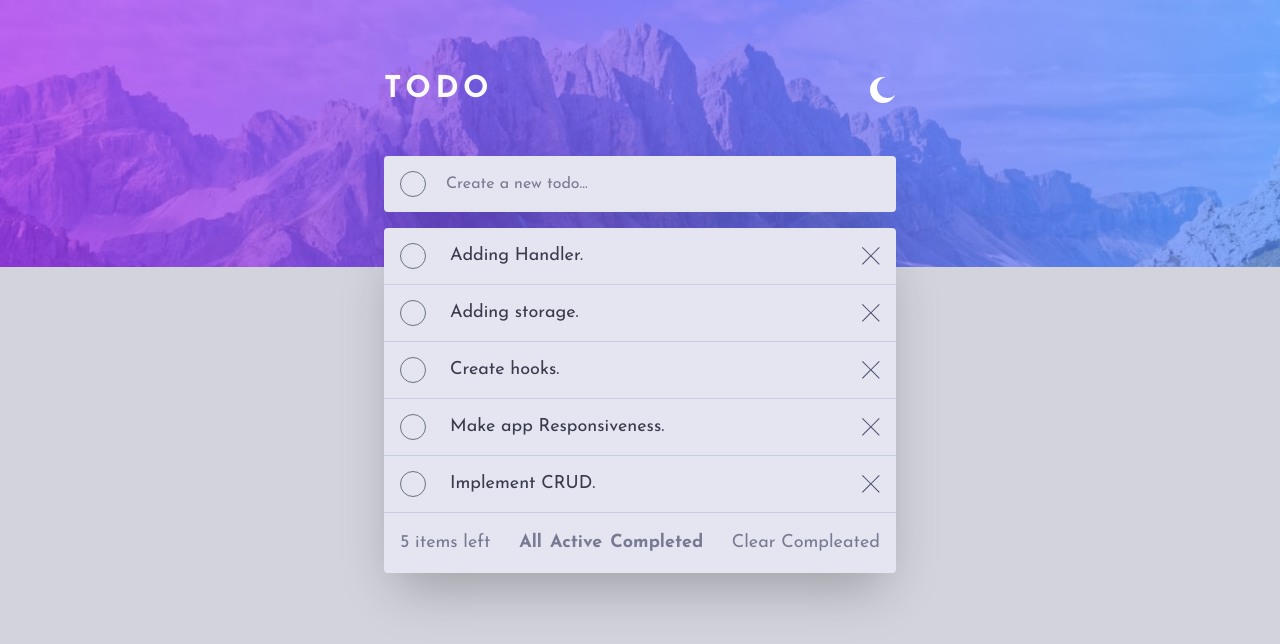
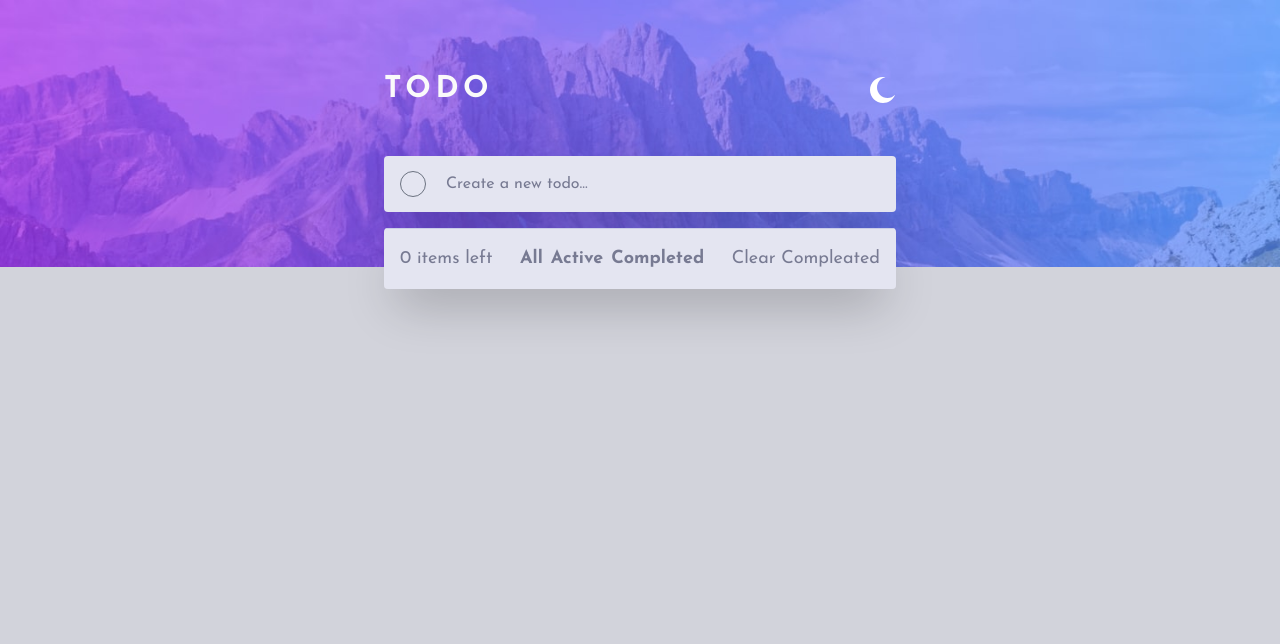
Before and after one commit to arudiansaha/todo-app, a React (Vite) app: page / in a window 1280 px wide. Shown: the top 644 px of the page. Built offline with nearby package versions, Linux system fonts and the light colour scheme.

Commit message:
implement CRUD

```diff
--- a/src/components/App/index.tsx
+++ b/src/components/App/index.tsx
@@ -1,27 +1,58 @@
-import React, { FormEvent, useRef } from 'react';
+import React, { ChangeEvent, useEffect, useRef, useState } from 'react';
 import Header from '@components/Header';
 import Content from '@components/Content';
 import Background from '@components/Background';
 import themeSwitcher from '@components/utils/themeSwitcher';
+import todos from '@components/data/todos';
+import useLocalStorage from '@hooks/useLocalStorage';
+import Todo from 'todo';
 
 export default function App() {
   const headerRef = useRef<HTMLDivElement>(null);
   const contentRef = useRef<HTMLDivElement>(null);
   const backgroundRef = useRef<HTMLDivElement>(null);
+  const [data, setData] = useLocalStorage<Todo[]>('TODOS_KEY', todos);
+  const [text, setText] = useState<string>('');
+
+  useEffect(() => {
+    setData(data);
+  }, [data, setData]);
 
   const switchHandleClick = () => {
     themeSwitcher('dark', { headerRef, contentRef, backgroundRef });
   };
 
-  const formHandleSubmit = (event: FormEvent<HTMLFormElement>) => {
-    event.preventDefault();
-    console.log('hello');
+  const inputHandleChange = (event: ChangeEvent<HTMLInputElement>) => {
+    setText(event.target.value);
+  };
+
+  const formHandleSubmit = () => {
+    const todo = {
+      id: `todo-${crypto.randomUUID()}`,
+      isCompleted: false,
+      text,
+      createdAt: new Date().toISOString(),
+    };
+
+    data.push(todo);
+    setData(data);
+  };
+
+  const clearHandleClick = () => {
+    setData([]);
+    window.location.reload();
   };
 
   return (
     <>
       <Header headerRef={headerRef} switchHandleClick={switchHandleClick} />
-      <Content contentRef={contentRef} formHandleSubmit={formHandleSubmit} />
+      <Content
+        clearHandleClick={clearHandleClick}
+        todoData={data}
+        contentRef={contentRef}
+        inputHandleChange={inputHandleChange}
+        formHandleSubmit={formHandleSubmit}
+      />
       <Background backgroundRef={backgroundRef} />
     </>
   );
--- a/src/components/Content/InputField/index.tsx
+++ b/src/components/Content/InputField/index.tsx
@@ -1,14 +1,15 @@
-import React, { FormEvent, LegacyRef } from 'react';
+import React, { ChangeEvent, FormEvent } from 'react';
 
 interface Props {
-  formHandleSubmit: (event: FormEvent<HTMLFormElement>) => void;
+  onChange: (event: ChangeEvent<HTMLInputElement>) => void;
+  onSubmit: (event: FormEvent<HTMLFormElement>) => void;
 }
 
-export default function InputField({ formHandleSubmit }: Props) {
+export default function InputField({ onChange, onSubmit }: Props) {
   return (
     <form
       className="flex items-center gap-x-2 py-2 px-4 rounded bg-grayishBlue-50 dark:bg-grayishBlue-700 text-grayishBlue-700 dark:text-grayishBlue-50 shadow-2xl"
-      onSubmit={formHandleSubmit}
+      onSubmit={onSubmit}
     >
       <input
         type="checkbox"
@@ -17,6 +18,7 @@ export default function InputField({ formHandleSubmit }: Props) {
       <input
         type="text"
         className="form-input w-full border-0 bg-grayishBlue-50 dark:bg-grayishBlue-700 placeholder:text-grayishBlue-400"
+        onChange={onChange}
         placeholder="Create a new todo..."
       />
     </form>
--- a/src/components/Content/TodoField/index.tsx
+++ b/src/components/Content/TodoField/index.tsx
@@ -1,19 +1,21 @@
 /* eslint-disable react/jsx-props-no-spreading */
-import React, { useState } from 'react';
+import React, { MouseEvent } from 'react';
 import {
   DragDropContext,
   Draggable,
   Droppable,
   DropResult,
 } from '@hello-pangea/dnd';
+import useLocalStorage from '@hooks/useLocalStorage';
 import type Todo from 'todo';
 
 interface Props {
-  data: Todo[];
+  todoData: Todo[];
+  clearHandleClick: (event: MouseEvent<HTMLButtonElement>) => void;
 }
 
-export default function TodoField({ data }: Props) {
-  const [todos, setTodos] = useState(data);
+export default function TodoField({ todoData, clearHandleClick }: Props) {
+  const [todos, setTodos] = useLocalStorage('TODOS_KEY', todoData);
 
   const handleOnDragEnd = (result: DropResult) => {
     if (!result.destination) return;
@@ -23,6 +25,16 @@ export default function TodoField({ data }: Props) {
     items.splice(result.destination.index, 0, reorderedItem);
 
     setTodos(items);
+  };
+
+  const removeTodo = (id: string) => {
+    todos.splice(
+      todos.findIndex((todo) => todo.id === id),
+      1
+    );
+
+    setTodos(todos);
+    window.location.reload();
   };
 
   return (
@@ -53,6 +65,7 @@ export default function TodoField({ data }: Props) {
                         <button
                           type="button"
                           className="text-grayishBlue-700 dark:text-grayishBlue-50"
+                          onClick={() => removeTodo(id)}
                         >
                           <svg
                             xmlns="http://www.w3.org/2000/svg"
@@ -77,7 +90,7 @@ export default function TodoField({ data }: Props) {
         </Droppable>
       </DragDropContext>
       <div className="flex justify-between items-center py-2 px-4 bg-grayishBlue-50 dark:bg-grayishBlue-700 text-grayishBlue-400">
-        <div>{`${data.length} items left`}</div>
+        <div>{`${todoData.length} items left`}</div>
         <div className="hidden md:flex justify-center items-center gap-x-2 py-2 px-4 font-bold">
           <button className="text-grayishBlue-400" type="button">
             All
@@ -89,7 +102,9 @@ export default function TodoField({ data }: Props) {
             Completed
           </button>
         </div>
-        <button type="button">Clear Compleated</button>
+        <button type="button" onClick={clearHandleClick}>
+          Clear Compleated
+        </button>
       </div>
     </div>
   );
--- a/src/components/Content/index.tsx
+++ b/src/components/Content/index.tsx
@@ -1,55 +1,31 @@
-import React, { FormEvent, LegacyRef } from 'react';
+import React, { ChangeEvent, FormEvent, MouseEvent, LegacyRef } from 'react';
 import type Todo from 'todo';
 import InputField from './InputField';
 import TodoField from './TodoField';
 import ButtonField from './ButtonField';
 
-const todos: Todo[] = [
-  {
-    id: `todo-${crypto.randomUUID()}`,
-    isCompleted: false,
-    text: 'Adding Handler.',
-    createdAt: new Date().toISOString(),
-  },
-  {
-    id: `todo-${crypto.randomUUID()}`,
-    isCompleted: false,
-    text: 'Adding storage.',
-    createdAt: new Date().toISOString(),
-  },
-  {
-    id: `todo-${crypto.randomUUID()}`,
-    isCompleted: false,
-    text: 'Create hooks.',
-    createdAt: new Date().toISOString(),
-  },
-  {
-    id: `todo-${crypto.randomUUID()}`,
-    isCompleted: false,
-    text: 'Make app Responsiveness.',
-    createdAt: new Date().toISOString(),
-  },
-  {
-    id: `todo-${crypto.randomUUID()}`,
-    isCompleted: false,
-    text: 'Implement CRUD.',
-    createdAt: new Date().toISOString(),
-  },
-];
-
 interface Props {
+  inputHandleChange: (event: ChangeEvent<HTMLInputElement>) => void;
   formHandleSubmit: (event: FormEvent<HTMLFormElement>) => void;
   contentRef: LegacyRef<HTMLDivElement>;
+  todoData: Todo[];
+  clearHandleClick: (event: MouseEvent<HTMLButtonElement>) => void;
 }
 
-export default function Content({ formHandleSubmit, contentRef }: Props) {
+export default function Content({
+  inputHandleChange,
+  formHandleSubmit,
+  contentRef,
+  todoData,
+  clearHandleClick,
+}: Props) {
   return (
     <main
       ref={contentRef}
       className="flex flex-col gap-y-4 max-w-xl mx-auto px-8 font-sans text-lg"
     >
-      <InputField formHandleSubmit={formHandleSubmit} />
-      <TodoField data={todos} />
+      <InputField onChange={inputHandleChange} onSubmit={formHandleSubmit} />
+      <TodoField todoData={todoData} clearHandleClick={clearHandleClick} />
       <ButtonField />
     </main>
   );
--- /dev/null
+++ b/src/components/data/todos.ts
@@ -0,0 +1,5 @@
+import Todo from 'todo';
+
+const todos: Todo[] = [];
+
+export default todos;
--- a/tsconfig.json
+++ b/tsconfig.json
@@ -30,6 +30,9 @@
       "@interfaces/*": [
         "interfaces/*"
       ],
+      "@hooks/*": [
+        "hooks/*"
+      ],
       "@utils/*": [
         "utils/*"
       ]
--- a/vite.config.ts
+++ b/vite.config.ts
@@ -8,6 +8,7 @@ export default defineConfig({
       { find: '@assets', replacement: '/src/assets' },
       { find: '@components', replacement: '/src/components' },
       { find: '@interfaces', replacement: '/src/interfaces' },
+      { find: '@hooks', replacement: '/src/hooks' },
       { find: '@utils', replacement: '/src/utils' },
     ],
   },
```
